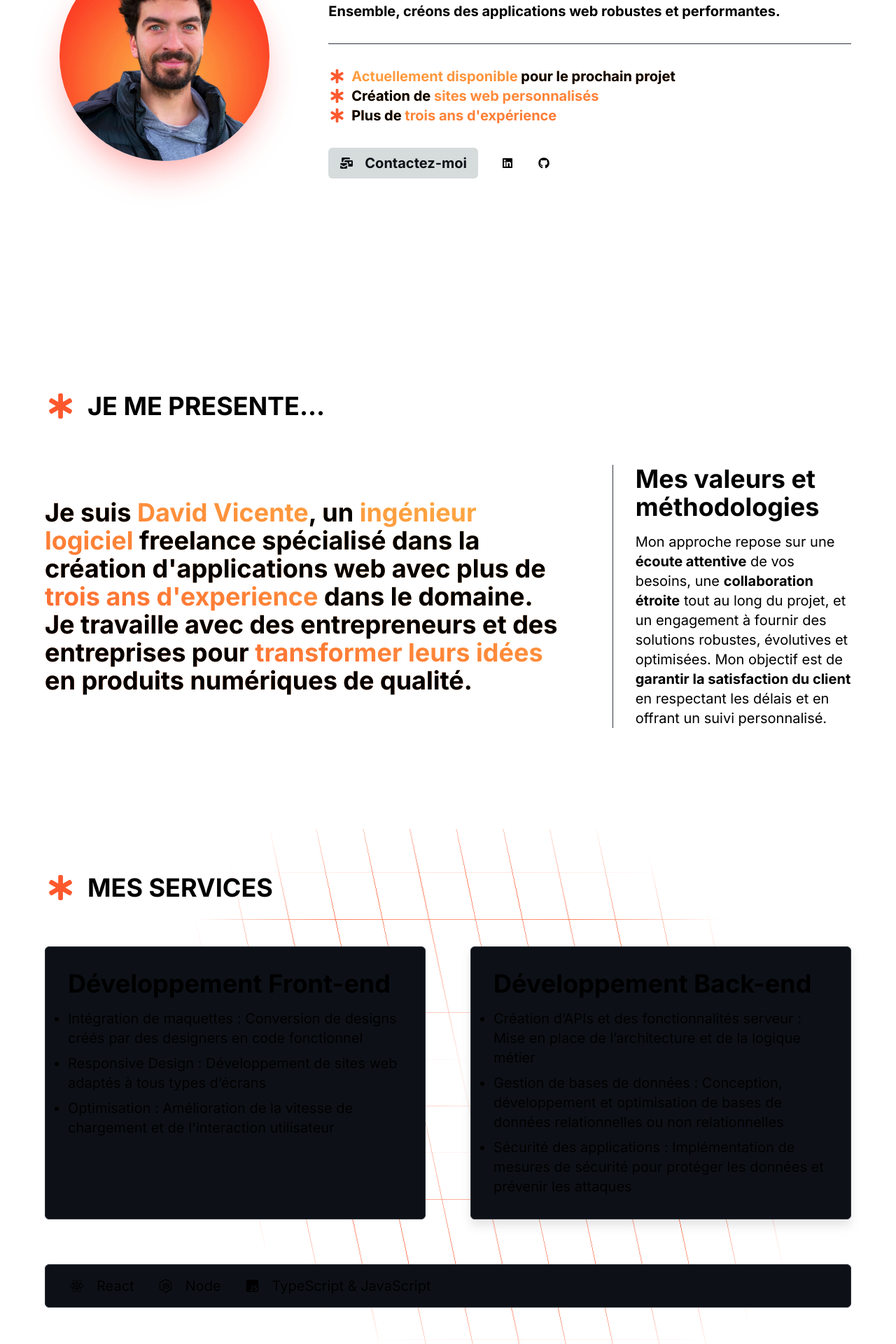
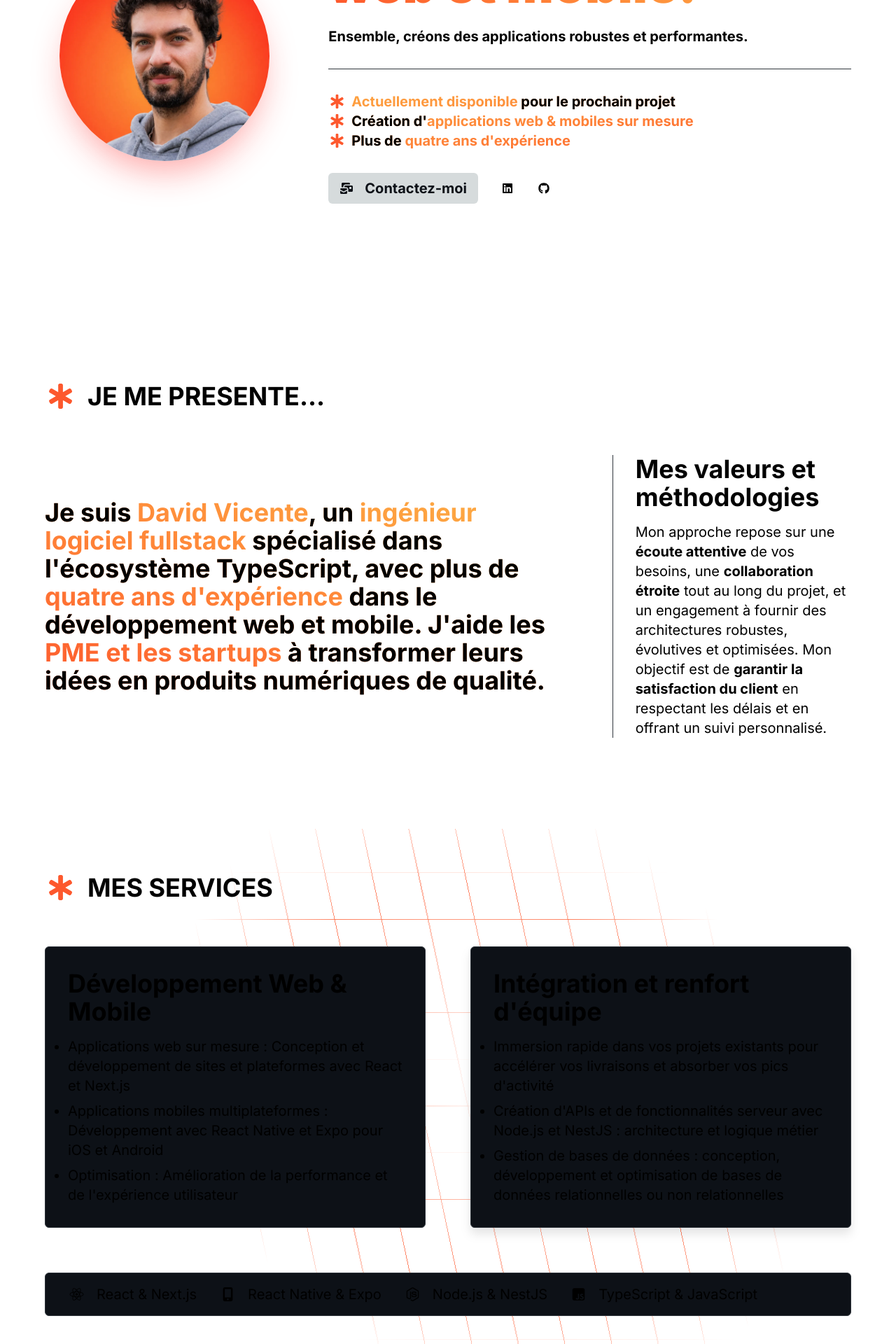
Before and after one commit to david-vct/my-portfolio, a Next.js app: page / in a window 1280 px wide. Shown: the part 320-2240 px from the top of the page at 70% size. Built offline with nearby package versions, Linux system fonts and the light colour scheme.

Commit message:
feat: update all sections content

```diff
--- a/app/components/layout/Hero.tsx
+++ b/app/components/layout/Hero.tsx
@@ -1,6 +1,9 @@
 import { faGithub } from "@fortawesome/free-brands-svg-icons/faGithub"
 import { faLinkedin } from "@fortawesome/free-brands-svg-icons/faLinkedin"
-import { faEnvelopesBulk, faStarOfLife } from "@fortawesome/free-solid-svg-icons"
+import {
+  faEnvelopesBulk,
+  faStarOfLife,
+} from "@fortawesome/free-solid-svg-icons"
 import { FontAwesomeIcon } from "@fortawesome/react-fontawesome"
 import Image from "next/image"
 import React from "react"
@@ -20,37 +23,60 @@ const Hero = () => {
       </div>
       <div className="lg:col-span-2 self-center">
         <div className="pb-8 border-b border-neutral">
+          <h1 className="text-4xl md:text-7xl font-black">Développeur</h1>
           <h1 className="text-4xl md:text-7xl font-black pb-6 bg-gradient-to-r from-accent to-secondary bg-clip-text text-transparent">
-						DEVELOPPEUR WEB.
+            web et mobile.
           </h1>
           <p className="text-md md:text-xl font-bold">
-						Ensemble, créons des applications web robustes et performantes.
+            Ensemble, créons des applications robustes et performantes.
           </p>
         </div>
         <div>
           <ul className="pt-8 text-md md:text-xl font-bold bg-gradient-to-tl from-accent to-secondary bg-clip-text">
             <li className="flex flex-row items-center gap-2">
-							<FontAwesomeIcon className="h-3 text-accent" icon={faStarOfLife} />
+              <FontAwesomeIcon
+                className="h-3 text-accent"
+                icon={faStarOfLife}
+              />
               <p>
-								<span className="text-transparent">Actuellement disponible</span> pour le prochain projet
+                <span className="text-transparent">
+                  Actuellement disponible
+                </span>{" "}
+                pour le prochain projet
               </p>
             </li>
             <li className="flex flex-row items-center gap-2">
-							<FontAwesomeIcon className="h-3 text-accent" icon={faStarOfLife} />
+              <FontAwesomeIcon
+                className="h-3 text-accent"
+                icon={faStarOfLife}
+              />
               <p>
-								Création de <span className="text-transparent">sites web personnalisés</span>
+                Création d'
+                <span className="text-transparent">
+                  applications web & mobiles sur mesure
+                </span>
               </p>
             </li>
             <li className="flex flex-row items-center gap-2">
-							<FontAwesomeIcon className="h-3 text-accent" icon={faStarOfLife} />
+              <FontAwesomeIcon
+                className="h-3 text-accent"
+                icon={faStarOfLife}
+              />
               <p>
-								Plus de <span className="text-transparent">trois ans d'expérience</span>
+                Plus de{" "}
+                <span className="text-transparent">
+                  quatre ans d'expérience
+                </span>
               </p>
             </li>
           </ul>
         </div>
         <div className="flex flex-row items-center gap-8 pt-8">
-					<ButtonLink text="Contactez-moi" link="mailto:david.vct@proton.me" icon={faEnvelopesBulk}></ButtonLink>
+          <ButtonLink
+            text="Contactez-moi"
+            link="mailto:david.vct@proton.me"
+            icon={faEnvelopesBulk}
+          ></ButtonLink>
           <a href="https://www.linkedin.com/in/david-vct/" target="_blank">
             <FontAwesomeIcon className="h-8" icon={faLinkedin} />
           </a>
--- a/app/components/layout/PresentationSection.tsx
+++ b/app/components/layout/PresentationSection.tsx
@@ -9,17 +9,17 @@ const PresentationSection = () => {
 				<div className="md:col-span-2">
 					<p className="text-2xl md:text-4xl text-balance font-bold bg-gradient-to-tr from-accent to-secondary bg-clip-text">
 						Je suis <span className="text-transparent">David Vicente</span>, un{" "}
-						<span className="text-transparent">ingénieur logiciel</span> freelance spécialisé dans la création
-						d'applications web avec plus de <span className="text-transparent">trois ans d'experience</span> dans le
-						domaine. Je travaille avec des entrepreneurs et des entreprises pour{" "}
-						<span className="text-transparent">transformer leurs idées</span> en produits numériques de qualité.
+						<span className="text-transparent">ingénieur logiciel fullstack</span> spécialisé dans l'écosystème
+						TypeScript, avec plus de <span className="text-transparent">quatre ans d'expérience</span> dans le
+						développement web et mobile. J'aide les{" "}
+						<span className="text-transparent">PME et les startups</span> à transformer leurs idées en produits numériques de qualité.
 					</p>
 				</div>
 				<div className="border-l border-neutral pl-8">
 					<h2 className="text-2xl md:text-4xl font-bold pb-4">Mes valeurs et méthodologies</h2>
 					<p className="text-md md:text-xl">
 						Mon approche repose sur une <strong>écoute attentive</strong> de vos besoins, une{" "}
-						<strong>collaboration étroite</strong> tout au long du projet, et un engagement à fournir des solutions
+						<strong>collaboration étroite</strong> tout au long du projet, et un engagement à fournir des architectures
 						robustes, évolutives et optimisées. Mon objectif est de <strong>garantir la satisfaction du client</strong>{" "}
 						en respectant les délais et en offrant un suivi personnalisé.
 					</p>
--- a/app/components/layout/ServicesSection.tsx
+++ b/app/components/layout/ServicesSection.tsx
@@ -11,26 +11,25 @@ const ServicesSection = () => {
 			<Title title="MES SERVICES" />
 			<div className="grid grid-cols-1 lg:grid-cols-2 gap-16 place-content-center">
 				<div className="p-8 bg-base drop-shadow-ml rounded-md border border-neutral">
-					<h2 className="text-2xl md:text-4xl font-bold">Développement Front-end</h2>
+					<h2 className="text-2xl md:text-4xl font-bold">Développement Web & Mobile</h2>
 					<ul className="flex flex-col gap-2 text-md md:text-xl pt-4 list-disc">
-						<li>Intégration de maquettes : Conversion de designs créés par des designers en code fonctionnel</li>
-						<li>Responsive Design : Développement de sites web adaptés à tous types d’écrans</li>
-						<li>Optimisation : Amélioration de la vitesse de chargement et de l'interaction utilisateur</li>
+						<li>Applications web sur mesure : Conception et développement de sites et plateformes avec React et Next.js</li>
+						<li>Applications mobiles multiplateformes : Développement avec React Native et Expo pour iOS et Android</li>
+						<li>Optimisation : Amélioration de la performance et de l'expérience utilisateur</li>
 					</ul>
 				</div>
 				<div className="p-8 bg-base drop-shadow-xl rounded-md border border-neutral">
-					<h2 className="text-2xl md:text-4xl font-bold">Développement Back-end</h2>
+					<h2 className="text-2xl md:text-4xl font-bold">Intégration et renfort d'équipe</h2>
 					<ul className="flex flex-col gap-2 text-md md:text-xl pt-4 list-disc">
 						<li>
-							Création d’APIs et des fonctionnalités serveur : Mise en place de l’architecture et de la logique métier
+							Immersion rapide dans vos projets existants pour accélérer vos livraisons et absorber vos pics d'activité
 						</li>
 						<li>
-							Gestion de bases de données : Conception, développement et optimisation de bases de données relationnelles
-							ou non relationnelles
+							Création d'APIs et de fonctionnalités serveur avec Node.js et NestJS : architecture et logique métier
 						</li>
 						<li>
-							Sécurité des applications : Implémentation de mesures de sécurité pour protéger les données et prévenir
-							les attaques
+							Gestion de bases de données : conception, développement et optimisation de bases de données relationnelles
+							ou non relationnelles
 						</li>
 					</ul>
 				</div>
--- a/app/components/layout/TechnoSection.tsx
+++ b/app/components/layout/TechnoSection.tsx
@@ -1,4 +1,5 @@
 import { faNodeJs, faReact, faSquareJs } from "@fortawesome/free-brands-svg-icons"
+import { faMobileScreenButton } from "@fortawesome/free-solid-svg-icons"
 import { FontAwesomeIcon } from "@fortawesome/react-fontawesome"
 import React from "react"
 
@@ -8,11 +9,15 @@ const TechnoSection = ({ className }: { className?: string }) => {
 			<div className="flex flex-row flex-wrap gap-8 justify-left px-8 py-4 bg-base rounded-md border border-neutral">
 				<div className="flex flex-row items-center gap-4 text-xl">
 					<FontAwesomeIcon className="h-8" icon={faReact} />
-					<div>React</div>
+					<div>React & Next.js</div>
+				</div>
+				<div className="flex flex-row items-center gap-4 text-xl">
+					<FontAwesomeIcon className="h-8" icon={faMobileScreenButton} />
+					<div>React Native & Expo</div>
 				</div>
 				<div className="flex flex-row items-center gap-4 text-xl">
 					<FontAwesomeIcon className="h-8" icon={faNodeJs} />
-					<div>Node</div>
+					<div>Node.js & NestJS</div>
 				</div>
 				<div className="flex flex-row items-center gap-4 text-xl">
 					<FontAwesomeIcon className="h-8" icon={faSquareJs} />
--- a/app/layout.tsx
+++ b/app/layout.tsx
@@ -5,8 +5,9 @@ import "./globals.css"
 const inter = Inter({ subsets: ["latin"] })
 
 export const metadata: Metadata = {
-	title: "David Vicente | Web Developer",
-	description: "Portfolio de David Vicente, développeur web freelance. Je crée tout type de sites web.",
+	title: "David Vicente | Développeur Web & Mobile",
+	description:
+		"Portfolio de David Vicente, développeur web et mobile fullstack. J'aide les PME et les startups à concevoir et développer leurs solutions web et mobiles.",
 }
 
 export default function RootLayout({
```
Also changed, not shown: public/david-profile.webp. Lines whose indentation alone changed are shown as unchanged.
